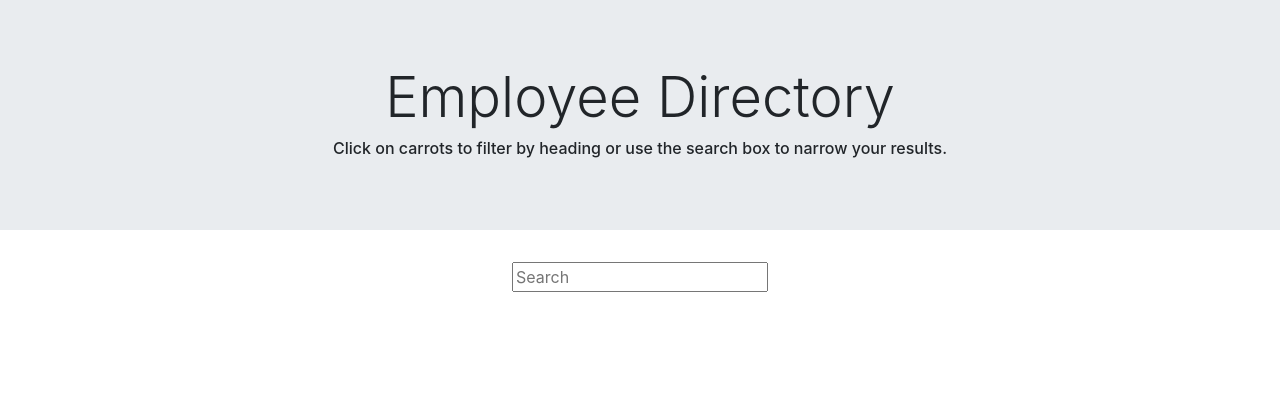
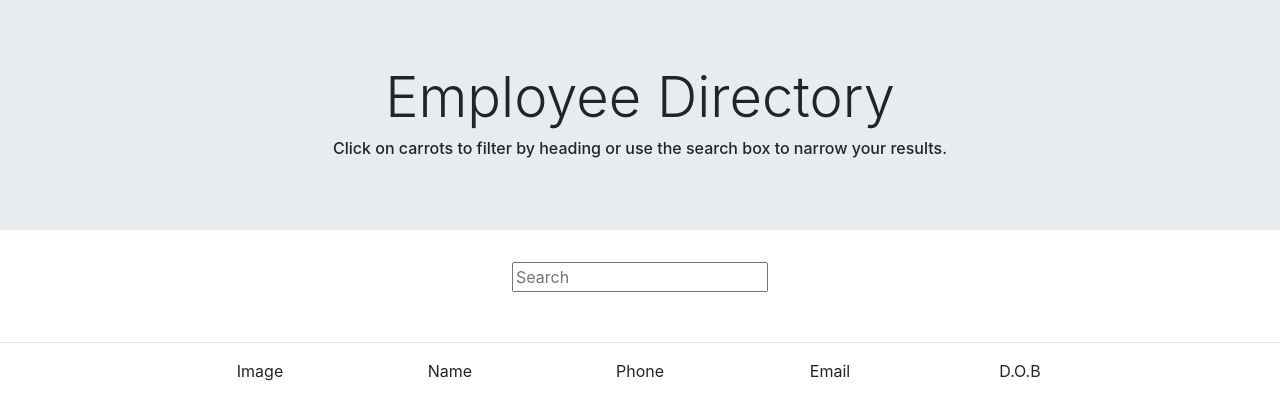
Before and after one commit to Quackenstien/react-employee-view, a React (Create React App) app: page / in a window 1280 px wide. Shown: the top 420 px of the page. Built offline with nearby package versions, Linux system fonts and the light colour scheme.

Commit message:
updated API.js, added css and items to be searched for

```diff
--- a/src/components/API.js
+++ b/src/components/API.js
@@ -1,8 +1,8 @@
 import axios from "axios";
 const BASEURL = "https://randomuser.me/api/?results=200&nat=us";
 
-export default {
-  search: function (query) {
-    return axios.get(BASEURL + query);
-  },
-};
+function Search() {
+  return axios.get(BASEURL);
+}
+
+export default Search;
--- a/src/components/Header.js
+++ b/src/components/Header.js
@@ -15,6 +15,16 @@ function Header() {
           </div>
         </div>
         <input className="Search" placeholder="Search"></input>
+        <hr />
+        <div className="container">
+          <div className="row text-center">
+            <div className="col-2">Image</div>
+            <div className="col-2">Name</div>
+            <div className="col-2">Phone</div>
+            <div className="col-2">Email</div>
+            <div className="col-2">D.O.B</div>
+          </div>
+        </div>
       </header>
     </div>
   );
--- a/src/components/Search.css
+++ b/src/components/Search.css
@@ -1,4 +1,9 @@
 .Search {
   display: block;
   margin: 0 auto;
+  margin-bottom: 50px;
 }
+
+.row {
+  justify-content: center;
+}
```
